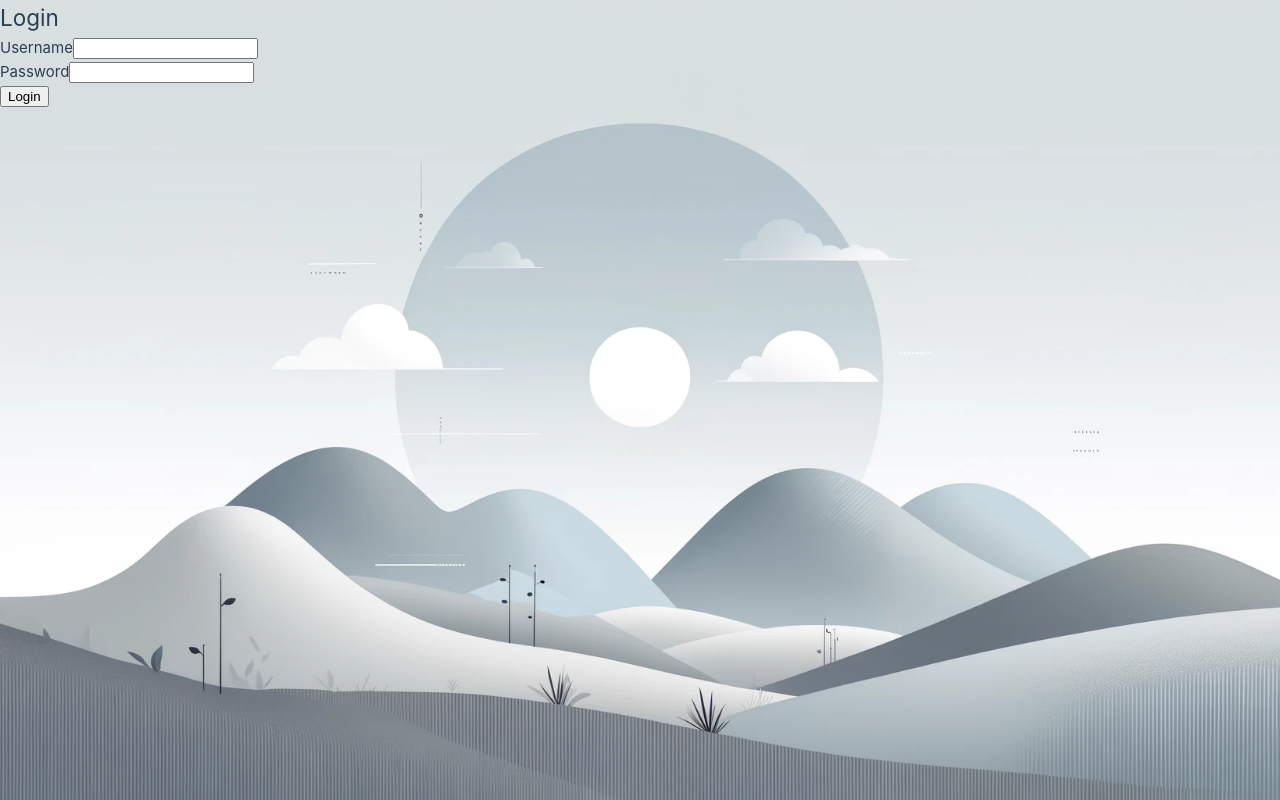
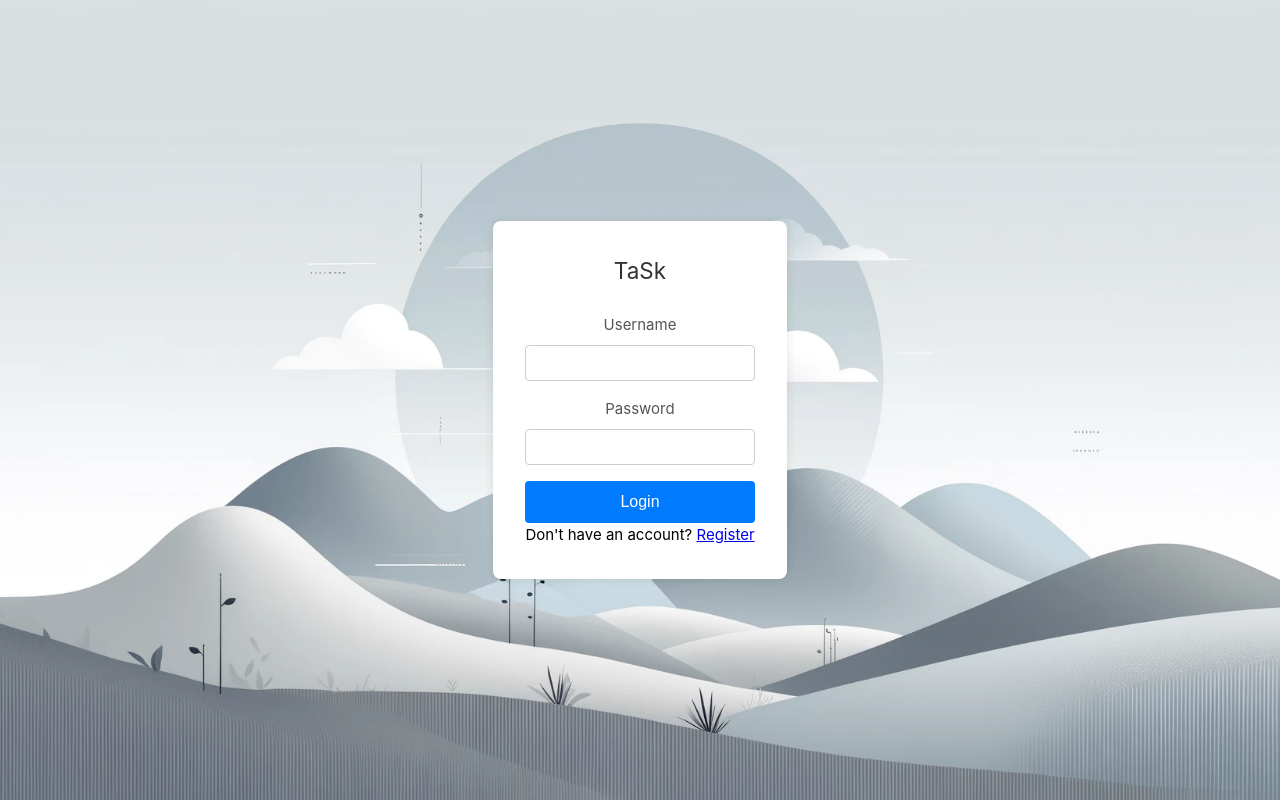
Before and after one commit to chiXri/task_flow_front, a Vue app in the folder task_flow/: page /login in a window 1280 px wide. Built offline with nearby package versions, Linux system fonts and the light colour scheme.

Commit message:
modificaciones y añadimos imagenes diferentes para login e inicio de sesion.

```diff
--- a/task_flow/src/assets/main.css
+++ b/task_flow/src/assets/main.css
@@ -10,7 +10,7 @@ body, html {
   -webkit-font-smoothing: antialiased;
   -moz-osx-font-smoothing: grayscale;
   background-color: #f0f4f8;
-  background: url('../assets/img/imgBackground.jpg');
+  background: url('../assets/img/home_img.png');
   background-size: cover;
   background-position: center;
   background-repeat: no-repeat;
--- a/task_flow/src/components/LoginComponent.vue
+++ b/task_flow/src/components/LoginComponent.vue
@@ -1,23 +1,26 @@
 <template>
-  <div class="login">
-    <h2>Login</h2>
+  <div class="login-container">
+    <div class="login-box">
+      <h2>TaSk</h2>
       <form @submit.prevent="handleLogin">
-      <div>
+        <div class="input-group">
           <label for="username">Username</label>
           <input v-model="username" type="text" id="username" />
         </div>
-      <div>
+        <div class="input-group">
           <label for="password">Password</label>
           <input v-model="password" type="password" id="password" />
         </div>
-      <button type="submit">Login</button>
+        <button type="submit" class="login-button">Login</button>
       </form>
+      <p>Don't have an account? <router-link to="/register">Register</router-link></p>
+    </div>
   </div>
 </template>
 
 <script lang="ts">
 import { defineComponent, ref } from 'vue';
-import { useRouter } from 'vue-router'; // Importa useRouter desde vue-router
+import { useRouter } from 'vue-router';
 import { useAuthStore } from '../stores/auth';
 
 export default defineComponent({
@@ -25,12 +28,11 @@ export default defineComponent({
     const authStore = useAuthStore();
     const username = ref('');
     const password = ref('');
-    const router = useRouter(); // Define el router
+    const router = useRouter();
 
     const handleLogin = async () => {
       try {
         await authStore.login(username.value, password.value);
-        // Redirigir a la página principal después de iniciar sesión
         router.push('/');
       } catch (error) {
         console.error('Login failed');
@@ -45,7 +47,67 @@ export default defineComponent({
   },
 });
 </script>
+<style scoped>
 
-<style scoped>
-/* Añade tus estilos aquí */
+.login-container {
+  display: flex;
+  justify-content: center;
+  align-items: center;
+  height: 100vh;
+  background-color: #f0f2f5;
+  background: url('../assets/img/login_img.jpg');
+  background-size: cover;
+  background-position: center;
+  background-repeat: no-repeat;
+}
+
+.login-box {
+  background-color: white;
+  padding: 2rem;
+  border-radius: 8px;
+  box-shadow: 0 0 10px rgba(0, 0, 0, 0.1);
+  text-align: center;
+}
+
+h2 {
+  margin-bottom: 1.5rem;
+  color: #333;
+}
+
+.input-group {
+  margin-bottom: 1rem;
+}
+
+.input-group label {
+  display: block;
+  margin-bottom: 0.5rem;
+  color: #555;
+}
+
+.input-group input {
+  width: 100%;
+  padding: 0.5rem;
+  border: 1px solid #ccc;
+  border-radius: 4px;
+  font-size: 1rem;
+}
+
+.login-button {
+  width: 100%;
+  padding: 0.75rem;
+  border: none;
+  border-radius: 4px;
+  background-color: #007bff;
+  color: white;
+  font-size: 1rem;
+  cursor: pointer;
+  transition: background-color 0.3s;
+}
+
+.login-button:hover {
+  background-color: #0056b3;
+}
+p{
+  color: black;
+}
 </style>
--- a/task_flow/src/components/RegisterComponent.vue
+++ b/task_flow/src/components/RegisterComponent.vue
@@ -17,7 +17,7 @@
 
 <script lang="ts">
 import { defineComponent, ref } from 'vue';
-import { useRouter } from 'vue-router'; // Importa useRouter
+import { useRouter } from 'vue-router';
 import { useAuthStore } from '../stores/auth';
 
 export default defineComponent({
@@ -25,18 +25,17 @@ export default defineComponent({
     const authStore = useAuthStore();
     const username = ref('');
     const password = ref('');
-    const router = useRouter(); // Define el router
+    const router = useRouter();
 
     const handleRegister = async () => {
       try {
         const response = await authStore.register(username.value, password.value);
-        console.log('Registration successful:', response); // Log de éxito
-        router.push('/login'); // Redirigir al inicio de sesión
+        console.log('Registration successful:', response);
+        router.push('/login');
       } catch (error) {
         console.error('Registration failed');
       }
     };
-
 
     return {
       username,
--- a/task_flow/src/router/index.ts
+++ b/task_flow/src/router/index.ts
@@ -1,9 +1,8 @@
-// router/index.ts
 import { createRouter, createWebHistory } from 'vue-router';
 import { useAuthStore } from '../stores/auth';
 import Login from '../components/LoginComponent.vue';
 import Register from '../components/RegisterComponent.vue';
-import HomeView from '../views/HomeView.vue'; // Asegúrate de importar HomeView correctamente
+import HomeView from '../views/HomeView.vue';
 
 const routes = [
   { path: '/login', component: Login },
--- a/task_flow/src/stores/auth.ts
+++ b/task_flow/src/stores/auth.ts
@@ -28,6 +28,7 @@ export const useAuthStore = defineStore('auth', () => {
       throw new Error('Login failed');
     }
   };
+
   const register = async (username: string, password: string) => {
     try {
       const response = await axiosInstance.post('/api/auth/register', { username, password });
```
Also changed, not shown: task_flow/src/assets/img/home_img.png (added), task_flow/src/assets/img/login_img.jpg (renamed from task_flow/src/assets/img/imgBackground.jpg). Lines whose indentation alone changed are shown as unchanged.
